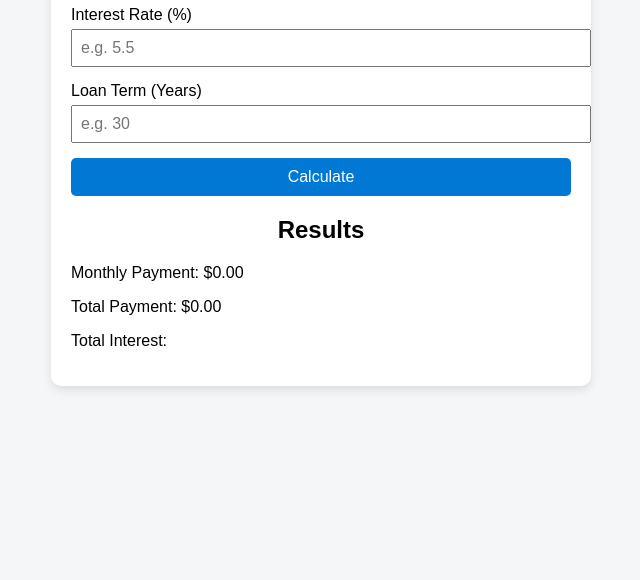
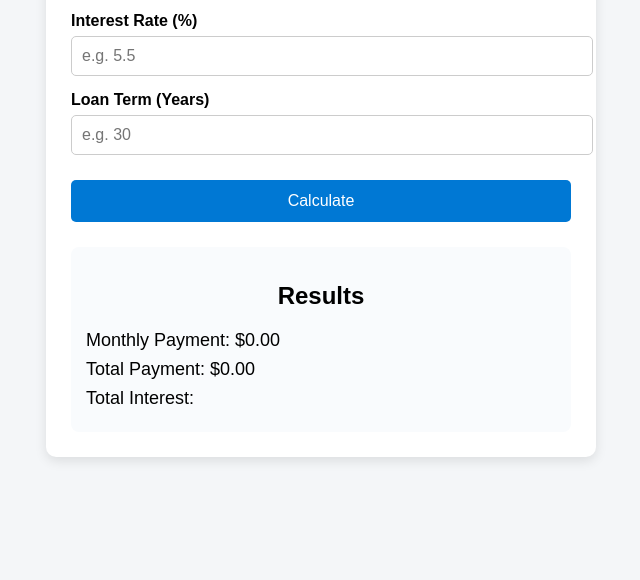
Before and after one commit to KeithJames93/Mortgage-Calculator1, a plain HTML site: page index.html in a window 1280 px wide. Shown: the part 220-800 px from the top of the page, without its empty margins (319-959 px from the left). Drawn offline with Linux system fonts and the light colour scheme.

Commit message:
Update styles for container, input, and button elements

```diff
--- a/styles.css
+++ b/styles.css
@@ -8,14 +8,15 @@ body {
 .container {
     max-width: 500px;
     margin: 50px auto;
-    padding: 20px;
+    padding: 25px;
     background: white;
     border-radius: 10px;
-    box-shadow: 0 4px 10px rgba(0,0,0,0.1);
+    box-shadow: 0 4px 12px rgba(0,0,0,0.1);
 }
 
 h1, h2 {
     text-align: center;
+    margin-bottom: 20px;
 }
 
 .form-group {
@@ -24,24 +25,33 @@ h1, h2 {
 
 label {
     display: block;
-    margin-bottom: 5px;
+    margin-bottom: 6px;
+    font-weight: bold;
 }
 
 input {
     width: 100%;
-    padding: 8px;
+    padding: 10px;
     font-size: 16px;
+    border-radius: 5px;
+    border: 1px solid #ccc;
+}
+
+input:focus {
+    outline: none;
+    border-color: #0078D4;
 }
 
 button {
     width: 100%;
-    padding: 10px;
+    padding: 12px;
     font-size: 16px;
     background-color: #0078D4;
     color: white;
     border: none;
     border-radius: 5px;
     cursor: pointer;
+    margin-top: 10px;
 }
 
 button:hover {
@@ -49,12 +59,21 @@ button:hover {
 }
 
 #results {
-    margin-top: 20px;
+    margin-top: 25px;
+    background: #f9fbfd;
+    padding: 15px;
+    border-radius: 8px;
+}
+
+#results p {
+    font-size: 18px;
+    margin: 8px 0;
 }
 
 /* Responsive */
 @media (max-width: 600px) {
     .container {
         margin: 20px;
+        padding: 20px;
     }
 }
```
